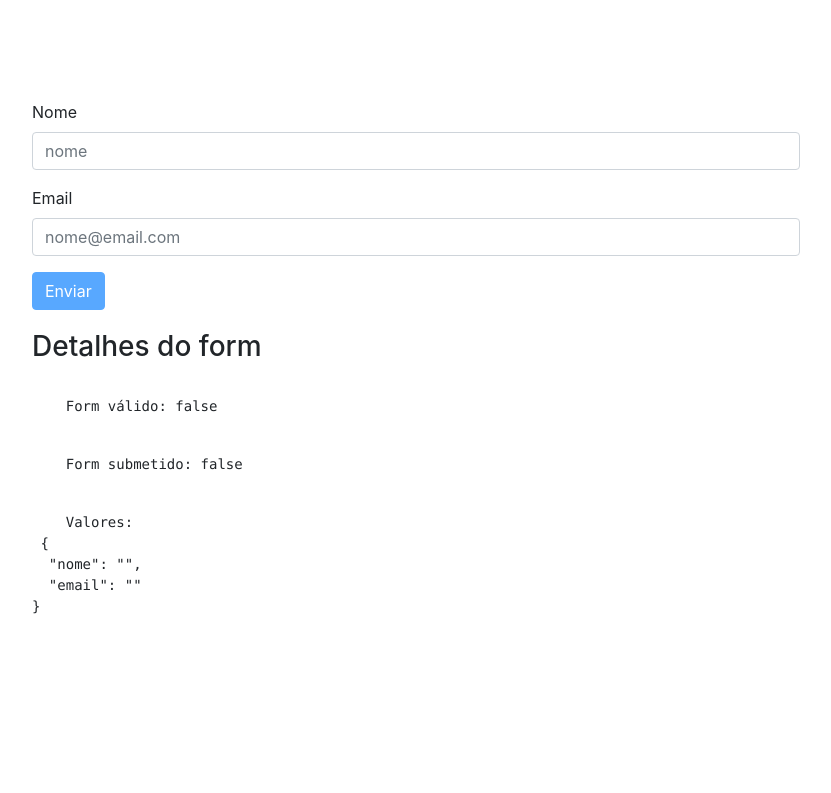
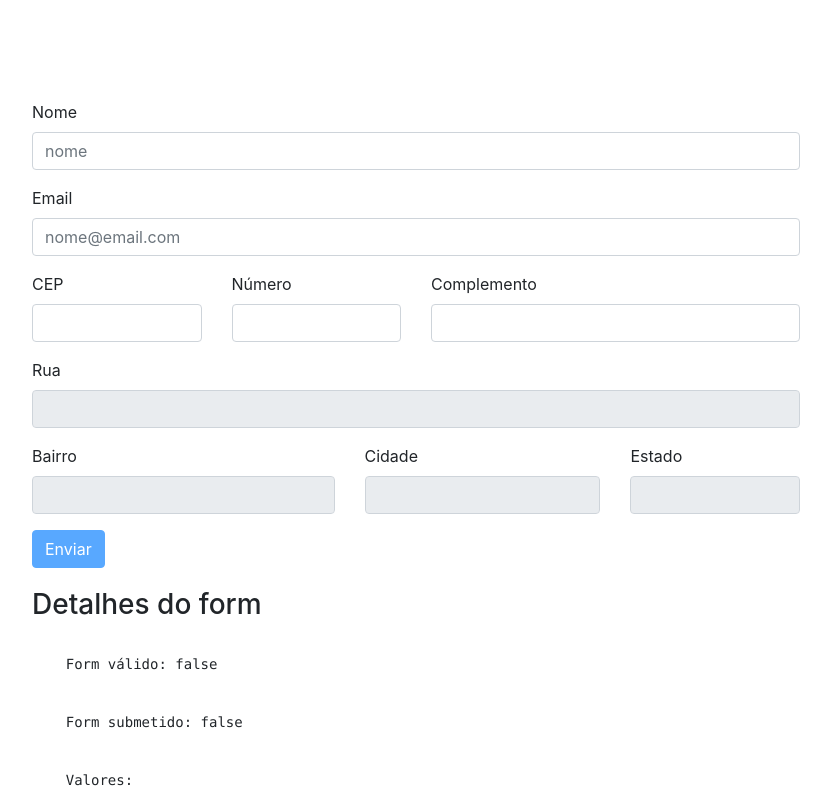
Before and after one commit to kintorres/angularforms-example, an Angular app: page / in a window 1280 px wide. Shown: the top 793 px of the page, without its empty margins (224-1055 px from the left). Built offline with nearby package versions, Linux system fonts and the light colour scheme.

Commit message:
Adiciona novos campos ao form

```diff
--- a/src/app/template-form/template-form.component.html
+++ b/src/app/template-form/template-form.component.html
@@ -1,18 +1,84 @@
-<form #f="ngForm" (ngSubmit)="onSubmit(f)">
+<form #f="ngForm" (ngSubmit)="onSubmit(f)" class="form-horizontal">
 
-  <div class="form-group">
+  <div class="form-group row">
+    <div class="col-sm-12">
       <label for="nome">Nome</label>
+    </div>
+    <div class="col-sm-12">
       <input type="text" class="form-control" id="nome" placeholder="nome" name="nome" ngModel required #nome="ngModel">
       <div id="alerta" class="alert alert-danger" role="alert" *ngIf="!nome.valid && nome.touched">
         Nome é obrigatório!
       </div>
     </div>
+  </div>
 
-  <div class="form-group">
+  <div class="form-group row">
+
+    <div class="col-sm-12">
       <label for="email">Email</label>
+    </div>
+    <div class="col-sm-12">
       <input type="email" class="form-control" id="email" placeholder="nome@email.com" name="email" ngModel required email #email="ngModel">
       <div id="alerta" class="alert alert-danger" role="alert" *ngIf="!email.valid && email.touched">
         Email inválido!
+      </div>
+    </div>
+  </div>
+
+  <div class="form-group row">
+    <div class="col-lg-3">
+      <label for="cep" class="control-label">CEP</label>
+      <input type="text" class="form-control" id="cep" name="cep" ngModel required #cep="ngModel">
+      <div id="alerta" class="alert alert-danger" role="alert" *ngIf="!cep.valid && cep.touched">
+        CEP é obrigatório!
+      </div>
+    </div>
+    <div class="col-lg-3">
+      <label for="numero" class="control-label">Número</label>
+      <input type="text" class="form-control" id="numero" name="numero" ngModel required #numero="ngModel">
+      <div id="alerta" class="alert alert-danger" role="alert" *ngIf="!numero.valid && numero.touched">
+        Número é obrigatório!
+      </div>
+    </div>
+    <div class="col-lg-6">
+      <label for="complemento" class="control-label">Complemento</label>
+      <input type="text" class="form-control" id="complemento" name="complemento" ngModel #complemento="ngModel">
+    </div>
+  </div>
+
+  <div class="form-group row">
+    <div class="col-sm-12">
+      <label for="rua">Rua</label>
+    </div>
+    <div class="col-sm-12">
+      <input type="text" class="form-control" id="rua" name="rua" ngModel required #rua="ngModel" readonly>
+      <div id="alerta" class="alert alert-danger" role="alert" *ngIf="!rua.valid && rua.touched">
+        Rua é obrigatório!
+      </div>
+    </div>
+  </div>
+
+  <div class="form-group row">
+    <div class="col-lg-5">
+      <label for="bairro" class="control-label">Bairro</label>
+      <input type="text" class="form-control" id="bairro" name="bairro" ngModel required #bairro="ngModel" readonly>
+      <div id="alerta" class="alert alert-danger" role="alert" *ngIf="!bairro.valid && bairro.touched">
+        Bairro é obrigatório!
+      </div>
+    </div>
+    <div class="col-lg-4">
+      <label for="cidade" class="control-label">Cidade</label>
+      <input type="text" class="form-control" id="cidade" name="cidade" ngModel required #cidade="ngModel" readonly>
+      <div id="alerta" class="alert alert-danger" role="alert" *ngIf="!cidade.valid && cidade.touched">
+        Cidade é obrigatório!
+      </div>
+    </div>
+    <div class="col-lg-3">
+      <label for="estado" class="control-label">Estado</label>
+      <input type="text" class="form-control" id="estado" name="estado" ngModel required #estado="ngModel" readonly>
+      <div id="alerta" class="alert alert-danger" role="alert" *ngIf="!estado.valid && estado.touched">
+        Estado é obrigatório!
+      </div>
     </div>
   </div>
 
--- a/src/app/template-form/template-form.component.ts
+++ b/src/app/template-form/template-form.component.ts
@@ -10,6 +10,7 @@
   onSubmit(form){
     console.log(form.value);
   }
+
   constructor() { }
 
   ngOnInit() {
```
Lines whose indentation alone changed are shown as unchanged.
